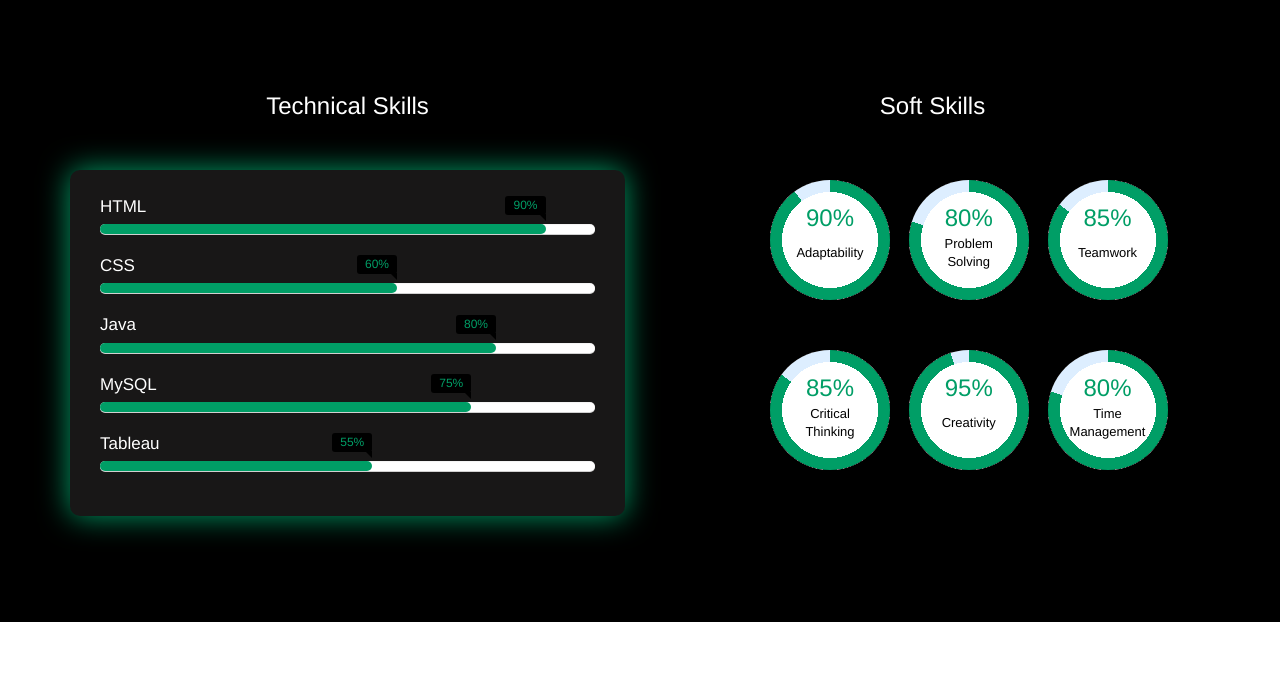
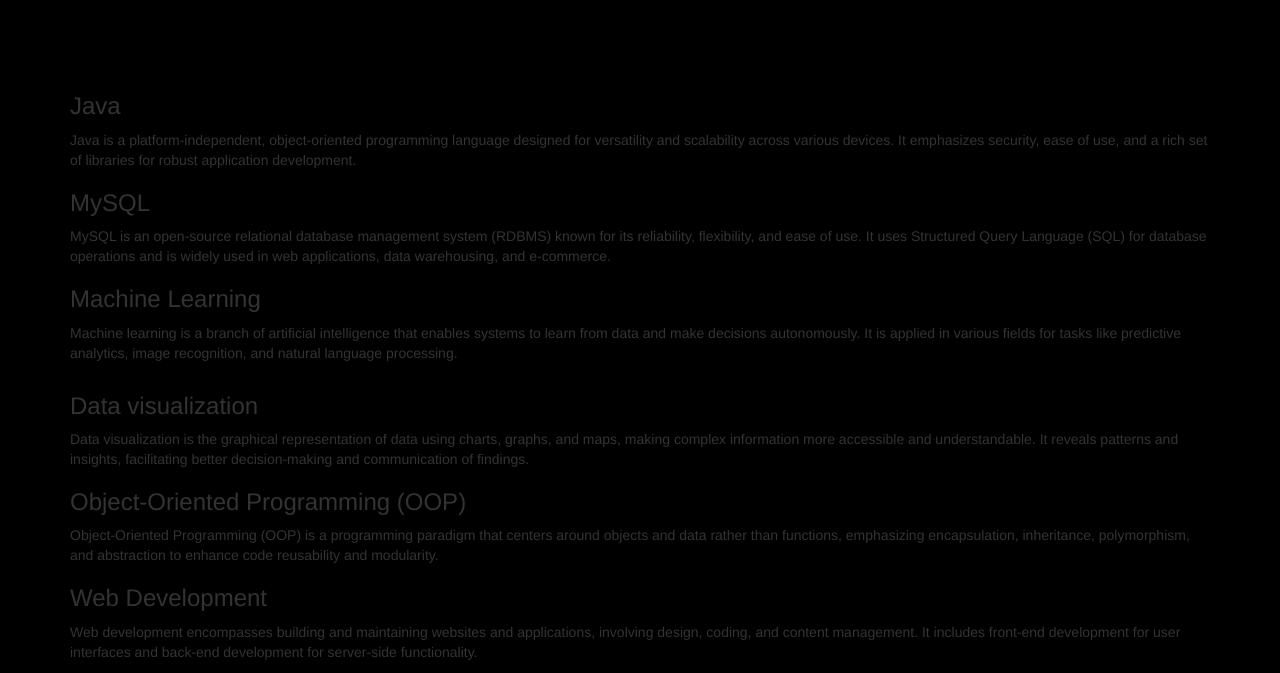
Before and after one commit to Sujishri/Portfolio, a website: page skills.html in a window 1280 px wide. Shown: the part 178-851 px from the top of the page. Before the commit the page ends 800 px from the top, so only its background shows below. Drawn offline with nearby package versions, Linux system fonts and the light colour scheme.

Commit message:
file uploaded

```diff
--- a/skills.html
+++ b/skills.html
@@ -14,103 +14,64 @@
     <section id="skill">
       <a  href="index.html" class="ski-clo">X</a>
         <h4 class="text-center" style="color:rgb(159, 159, 159);margin-top:70px; ">The Art of Problem-Solving</h4>
-        <h2 class="text-center focus-in-expand" style="color:#fff; font-size: 46px; font-weight: 700; ">My Skills</h2>
+        <h2 class="text-center focus-in-expand" style="color:rgb(0, 158, 102); font-size: 46px; font-weight: 700; ">My Skills</h2>
 
 
        <div class="skill-page">
-        <div class="container">
+
             <div class="row">
-         <div class="col-lg-6">
 
-            <h3 class="text-center" style="color:#fff;">Technical Skills</h3>
+              <div class="container c">
 
-        <div class="skill-bars" >
+                <div class="card">
+                    <div class="face face1">
+                        <div class="content">
 
-            <div class="bar">
-              <div class="info">
-                <span>HTML</span>
-              </div>
-              <div class="progress-line html">
-                <span></span>
-              </div>
-            </div>
+                            <h3>Java</h3>
+                        </div>
+                    </div>
+                    <div class="face face2">
+                        <div class="content">
+                            <p>Java is a platform-independent, object-oriented programming language designed for versatility and scalability across various devices. It emphasizes security, ease of use, and a rich set of libraries for robust application development. </p>
 
-            <div class="bar">
-              <div class="info">
-                <span>CSS</span>
-              </div>
-              <div class="progress-line css">
-                <span></span>
-              </div>
-            </div>
+                        </div>
+                    </div>
+                </div>
+                <div class="card">
+                    <div class="face face1">
+                        <div class="content">
 
+                            <h3>MySQL</h3>
+                        </div>
+                    </div>
+                    <div class="face face2">
+                        <div class="content">
+                            <p>MySQL is an open-source relational database management system (RDBMS) known for its reliability, flexibility, and ease of use. It uses Structured Query Language (SQL) for database operations and is widely used in web applications, data warehousing, and e-commerce.</p>
 
+                        </div>
+                    </div>
+                </div>
+                <div class="card">
+                    <div class="face face1">
+                        <div class="content">
 
-            <div class="bar">
-              <div class="info">
-                <span>Java</span>
-              </div>
-              <div class="progress-line java">
-                <span></span>
-              </div>
-            </div>
+                            <h3>Machine Learning</h3>
+                        </div>
+                    </div>
+                    <div class="face face2">
+                        <div class="content">
+                            <p>Machine learning is a branch of artificial intelligence that enables systems to learn from data and make decisions autonomously. It is applied in various fields for tasks like predictive analytics, image recognition, and natural language processing.</p>
 
-            <div class="bar">
-              <div class="info">
-                <span>MySQL</span>
-              </div>
-              <div class="progress-line mysql">
-                <span></span>
-              </div>
-            </div>
-
-            <div class="bar">
-                <div class="info">
-                  <span>Tableau</span>
+                        </div>
+                    </div>
                 </div>
-                <div class="progress-line tableau">
-                  <span></span>
-                </div>
-              </div>
-
-          </div>
-
-        </div>
 
 
 
 
-
-
-
-
-        <div class="col-lg-6">
-
-          <h3 class="soft-h text-center " style="color:#fff;">Soft Skills</h3>
-
-          <div class="col-lg-3 "> <div role="progressbar" aria-valuenow="65" aria-valuemin="0" aria-valuemax="100" style="--value:90">
-            <span class="soft">Adaptability</span>
-          </div></div>
-  <div class="col-lg-3"><div role="progressbar" aria-valuenow="70" aria-valuemin="0" aria-valuemax="100" style="--value:80">
-    <span class="soft">Problem <br>Solving</span>
-  </div></div>
-  <div class="col-lg-3"><div role="progressbar" aria-valuenow="65" aria-valuemin="0" aria-valuemax="100" style="--value:85">
-    <span class="soft">Teamwork</span>
-  </div></div>
-</div>
-
-  <div class="col-lg-6">
-
-    <div class="col-lg-3"> <div role="progressbar" aria-valuenow="65" aria-valuemin="0" aria-valuemax="100" style="--value:85">
-      <span class="soft">Critical<br> Thinking</span>
-    </div></div>
-<div class="col-lg-3"><div role="progressbar" aria-valuenow="65" aria-valuemin="0" aria-valuemax="100" style="--value:95">
-  <span class="soft">Creativity</span>
-</div></div>
-<div class="col-lg-3"><div role="progressbar" aria-valuenow="65" aria-valuemin="0" aria-valuemax="100" style="--value:80">
-  <span class="soft">Time<br> Management</span>
-</div></div>
-</div>
+          </div>
+          </div>
+        </div>
 
 
 
@@ -128,16 +89,65 @@
 
 
 
-      </div>
 
 
 
 
 
 
+        <div class="row">
 
-          </div>
-          </div>
+          <div class="container c">
+
+            <div class="card">
+                <div class="face face1">
+                    <div class="content">
+
+                        <h3>Data visualization</h3>
+                    </div>
+                </div>
+                <div class="face face2">
+                    <div class="content">
+                        <p>Data visualization is the graphical representation of data using charts, graphs, and maps, making complex information more accessible and understandable. It reveals patterns and insights, facilitating better decision-making and communication of findings.</p>
+
+                    </div>
+                </div>
+            </div>
+            <div class="card">
+                <div class="face face1">
+                    <div class="content">
+
+                        <h3>Object-Oriented Programming (OOP)</h3>
+                    </div>
+                </div>
+                <div class="face face2">
+                    <div class="content">
+                        <p>Object-Oriented Programming (OOP) is a programming paradigm that centers around objects and data rather than functions, emphasizing encapsulation, inheritance, polymorphism, and abstraction to enhance code reusability and modularity.</p>
+
+                    </div>
+                </div>
+            </div>
+            <div class="card">
+                <div class="face face1">
+                    <div class="content">
+
+                        <h3>Web Development</h3>
+                    </div>
+                </div>
+                <div class="face face2">
+                    <div class="content">
+                        <p>Web development encompasses building and maintaining websites and applications, involving design, coding, and content management. It includes front-end development for user interfaces and back-end development for server-side functionality.</p>
+
+                    </div>
+                </div>
+            </div>
+
+
+
+
+      </div>
+      </div>
+    </div>
     </section>
 
 </body>
```
